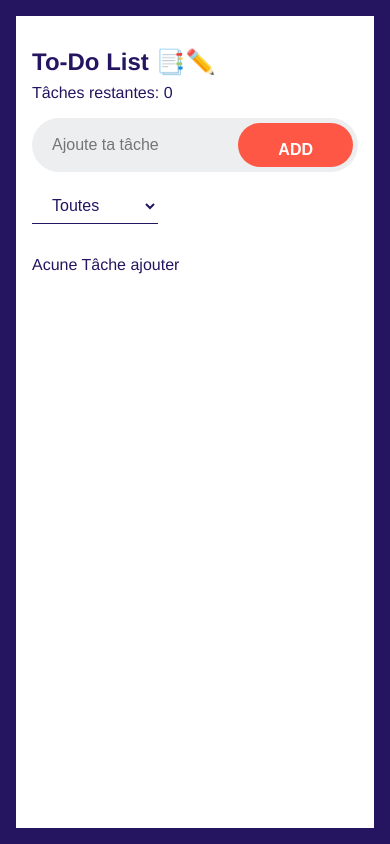
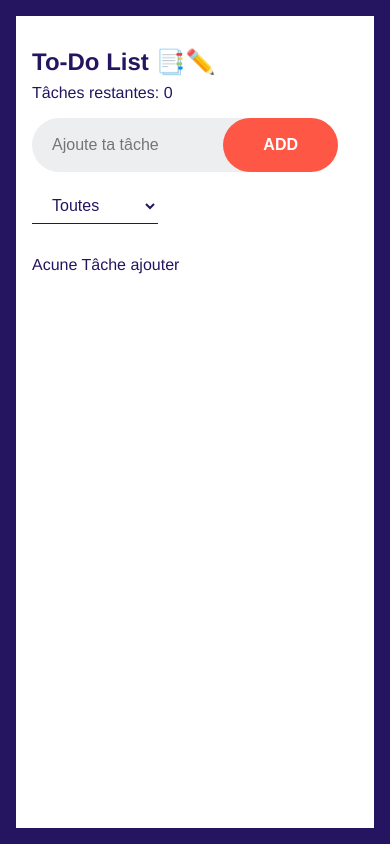
Before and after one commit to boua-moise/react-todo, a React (Vite) app: page / in a window 390 px wide. Built offline with nearby package versions, Linux system fonts and the light colour scheme.

Commit message:
Update App.css

```diff
--- a/src/App.css
+++ b/src/App.css
@@ -25,7 +25,7 @@ div#root {
   border-radius: 12px;
   box-shadow: 0 0 10px rgba(0,0,0,0.1);
   width: 100%;
-  max-width: 600px;
+  max-width: 650px;
 }
 
 /* === HEADER === */
@@ -51,20 +51,20 @@ div.ajout-filtre {
   flex-wrap: wrap;
   gap: 1rem;
   justify-content: space-between;
+  align-items: center;
   margin: 1rem 0;
 }
 
 /* === FORMULAIRE TODO === */
 div.add-todo {
   position: relative;
-  width: 100%;
 }
 
 div.add-todo input[type="text"] {
   font-size: 1em;
+  width: 400px;
   padding: 18px 51px 18px 20px; /* ✅ Padding vertical conservé */
   background: #edeef0;
-  width: 100%;
   border-radius: 30px;
   border: none;
   outline: none;
@@ -72,9 +72,7 @@ div.add-todo input[type="text"] {
 
 div.add-todo input[type="button"] {
   position: absolute;
-  right: 5px;
-  top: 5px;
-  bottom: 5px;
+  right: -3px;
   padding: 18px 40px; /* ✅ Padding vertical corrigé */
   background: #ff5745;
   color: white;
@@ -154,10 +152,12 @@ input[type="text"].true {
 
   div.add-todo input[type="button"] {
     position: absolute;
-    right: 5px;
-    top: 5px;
-    bottom: 5px;
+    right: 20px;
     padding: 18px 40px; /* ✅ Padding vertical maintenu */
+    width: auto;
+  }
+
+  div.add-todo input[type="text"] {
     width: auto;
   }
 
```
